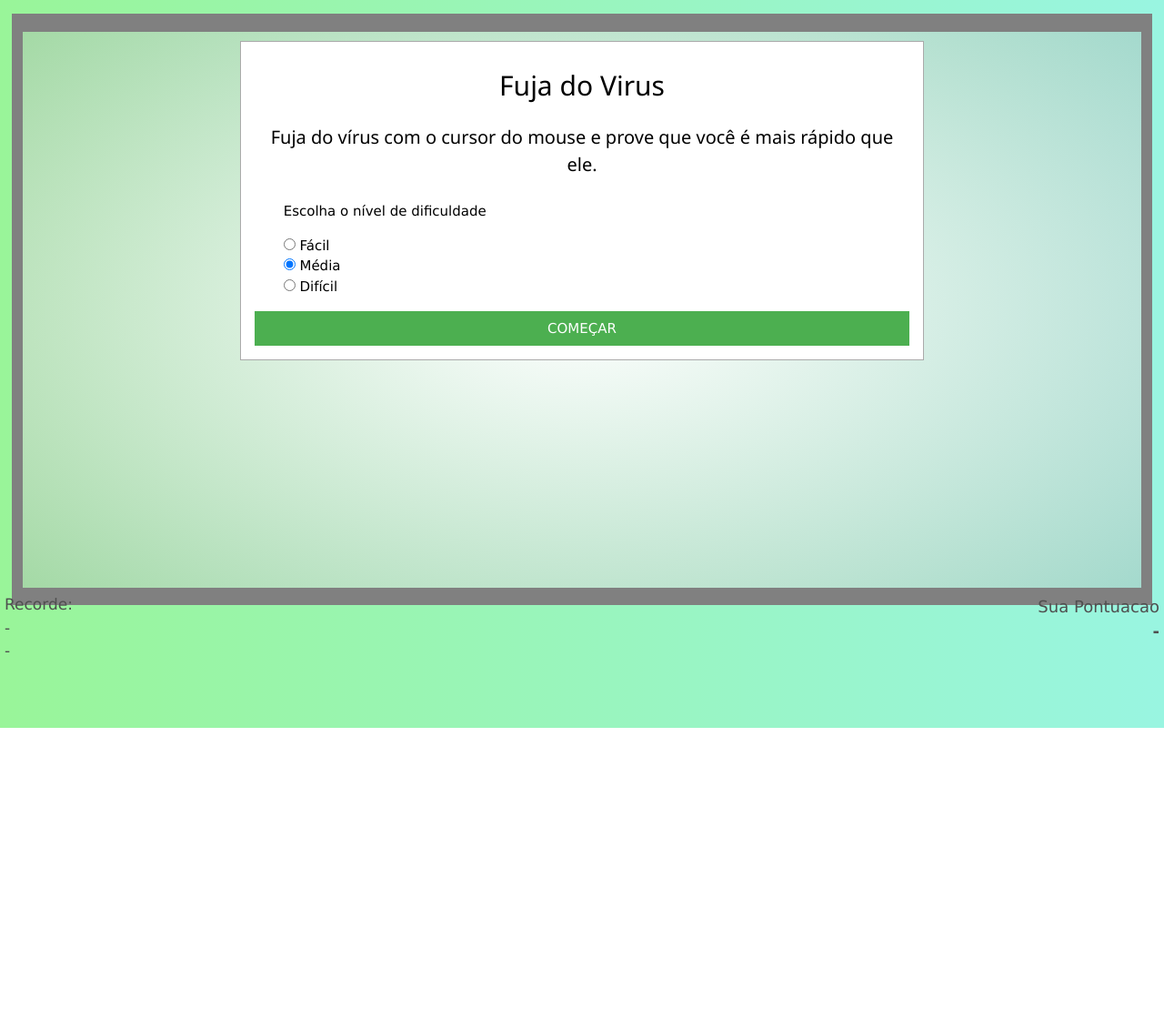
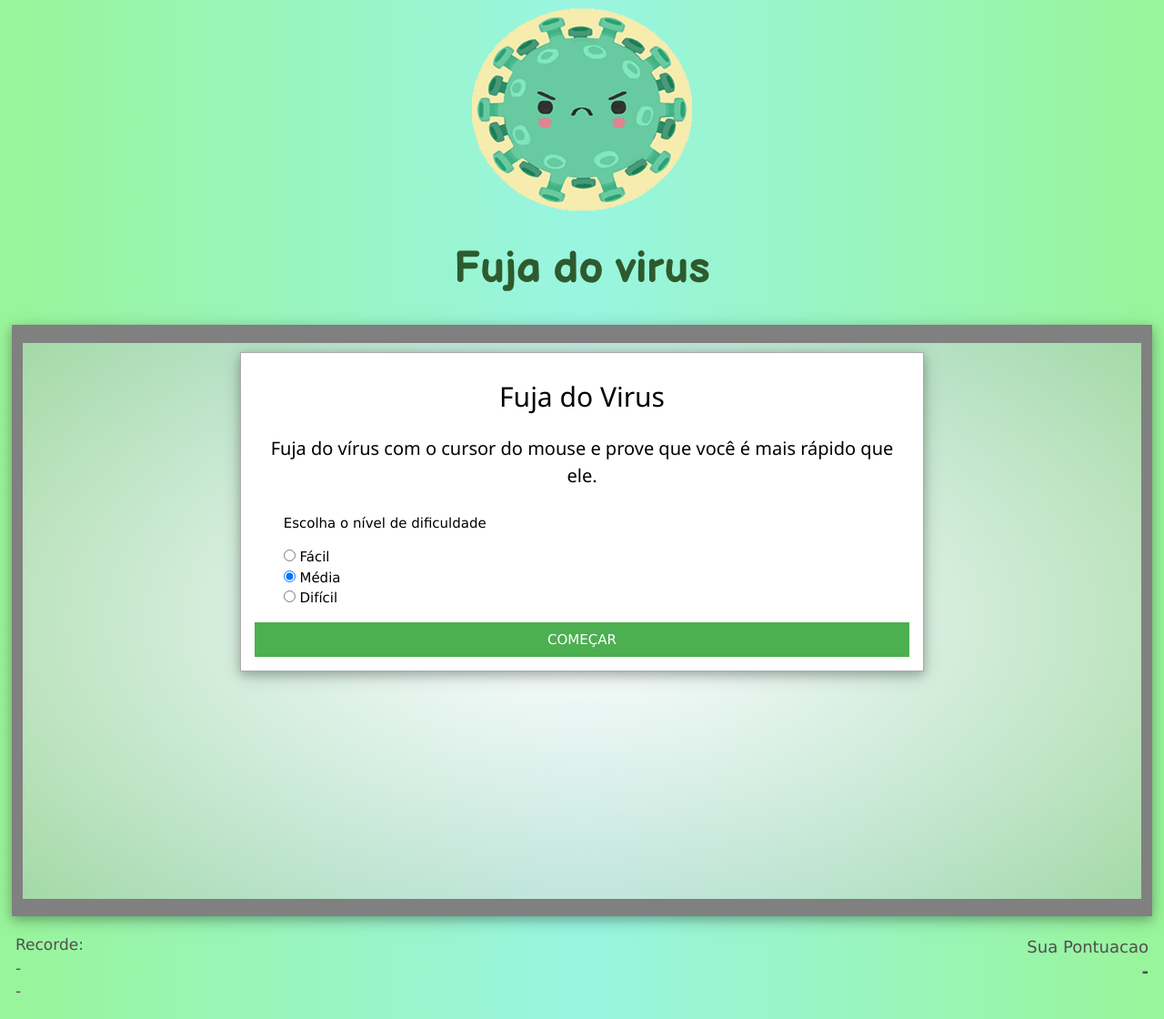
Before and after one commit to YanBasilio/fujadovirus, a PHP site: page / in a window 1280 px wide. Shown: the whole page at 91% size. Before the commit the page ends 800 px from the top, so only its background shows below. Run offline with PHP 8.4, Linux system fonts and the light colour scheme; some libraries are stand-ins or nearby versions.

Commit message:
pequenos ajustes

```diff
--- a/content/css/style.css
+++ b/content/css/style.css
@@ -4,7 +4,7 @@ html{
 }
 
 body{
-    background: linear-gradient(to right, rgba(0,230,0,0.4), rgba(0,230,180,0.4));
+    background: linear-gradient(to right, rgba(0,230,0,0.4), rgba(0,230,180,0.4), rgba(0,230,0,0.4));
 }
 
 .div-adsense{
@@ -38,23 +38,19 @@ body{
 }
 
 #div-recorde{
-    position: fixed;
-    height: 20%;
-    bottom: 5px;
-    left: 5px;
     font-size: 18px;
     color: #4f4f4f;
     text-align: left;
+    float: left;
+    margin: 17px;
 }
 
 #div-pontuacao{
-    position: fixed;
-    height: 20%;
-    bottom: 5px;
-    right: 5px;
     font-size: 18px;
     color: #4f4f4f;
     text-align: right;
+    float: right;
+    margin: 17px;
 }
 
 #recorde-atual{
@@ -130,3 +126,10 @@ body{
     position: absolute;
     z-index: 3;
 }
+
+#titulo{
+    font-size: 48px;
+    font-family: 'Balsamiq Sans', cursive;
+    font-weight: 600;
+    color: #2e5a2e;
+}
--- a/content/js/script.js
+++ b/content/js/script.js
@@ -67,7 +67,6 @@ function contagem_regressiva(){
 
     $('.virus').remove();
     bool = true;
-    desbloqueado = true;
     parado = 0;
     qtd_virus = 0;
 
@@ -79,6 +78,7 @@ function contagem_regressiva(){
         $('#regressiva').html("FUJA!!");
         setTimeout(()=>{
             $('#regressiva').attr('style', 'display:none');
+            desbloqueado = true;
             inicia_jogo();
         }, 1000);
     }
@@ -111,14 +111,13 @@ function inicia_jogo(){
         mouse_x = mouse.clientX;
         mouse_y = mouse.clientY;
         parado = 0;
+        var tg = mouse.target;
 
-        if(mouse_y < 10 || mouse_y >= campo_h || mouse_x < 10 || mouse_x >= tela.x){
-            console.log('aqui');
+        if($(tg).attr('id') != 'campo'){
             perde_partida('saiu_tela');
         }
 
         $('.parede_campo').on('mouseenter', function(){
-            console.log('aqui2');
             perde_partida('saiu_tela');
         });
 
--- a/index.php
+++ b/index.php
@@ -10,91 +10,27 @@
         <meta name="author" content="Yan T. Basilio" />
         <link rel="icon" href="content/img/virus.ico" />
         <title>Fuja do Virus</title>
+        <link href="https://fonts.googleapis.com/css2?family=Balsamiq+Sans:wght@700&display=swap" rel="stylesheet">
         <link rel="stylesheet" href="content/css/w3.css?<?=strtotime(date('Y-m-d H:i:s'))?>">
         <link rel="stylesheet" type="text/css" href="content/css/style.css?<?=strtotime(date('Y-m-d H:i:s'))?>" />
     </head>
     <body>
+        <div id="container_principio" class="w3-container">
+            <div class="w3-center">
+                <img src="content/img/coroninha.png" style="width:250px;"/>
+                <h2 id="titulo" class="w3">Fuja do virus</h2>
+            </div>
+        </div>
+
         <div id="regressiva"></div>
-        <!-- MODAL INCIO -->
-        <!-- <div id="modal_inicio" class="w3-modal">
-            <div class="w3-modal-content">
-                <div class="w3-container">
-                    <header class="w3-container ">
-                        <h2 class="w3-center">Fuja do Virus</h2>
-                    </header>
-                    <div class="w3-container" style="margin-bottom: 15px">
-                        <h4 class=" w3-center">Fuja do vírus com o cursor do mouse e prove que você é mais rápido que ele.</h4>
-                        <div class="w3-container">
-                            <p>Escolha o nível de dificuldade</p>
-                            <div>
-                                <input id="dificuldade_facil" type="radio" name="dificuldade" value="facil">
-                                <label id="label_facil" for="dificuldade_facil">Fácil</label>
-                            </div>
-                            <div>
-                                <input id="dificuldade_media" type="radio" name="dificuldade" value="media" checked>
-                                <label id="label_media" for="dificuldade_media">Média</label>
-                            </div>
-                            <div>
-                                <input id="dificuldade_dificil" type="radio" name="dificuldade" value="dificil">
-                                <label id="label_dificil" for="dificuldade_dificil">Difícil</label>
-                            </div>
-                        </div>
-                    </div>
-                    <footer class="w3-container" style="margin-bottom: 15px">
-                        <button class="w3-button w3-green w3-col" onclick="contagem_regressiva()">COMEÇAR</button>
-                    </footer>
-                </div>
-            </div>
-        </div>  -->
-        <!-- /MODAL INCIO -->
 
-        <!-- MODAL RECORDE -->
-        <div id="modal_recorde" class="w3-modal">
-            <div class="w3-modal-content">
-                <div class="w3-container">
-                    <header class="w3-container ">
-                        <h2 class="w3-center">RECORDE!!!</h2>
-                    </header>
-                    <div class="w3-container  w3-center" style="margin-bottom: 15px">
-                        <h3 class=" w3-center">Uaal!! Você bateu o último recorde na dificuldade <b id="nivel_recorde">-</b>.</h3>
-
-                        <p>O recorde era de <b id="recorde_antigo"></b> e você superou com <b id="recorde_novo"></b> virus.</p>
-
-                        <h4>Informe o seu nome para entrar para o nosso livro dos recordes!</h4>
-                        <input id="ipt_nome" type="text" value="">
-                    </div>
-                    <footer class="w3-container" style="margin-bottom: 15px">
-                        <button class="w3-button w3-green w3-col" onclick="salvar_recorde()">Salvar e Jogar Novamente</button>
-                    </footer>
-                </div>
-            </div>
-        </div> <!-- /MODAL RECORDE -->
-
-
-        <!-- MODAL PERDA -->
-        <div id="modal_perda" class="w3-modal">
-            <div class="w3-modal-content">
-                <div class="w3-container">
-                    <header class="w3-container ">
-                        <h2 id="titu-perda" class="w3-center"></h2>
-                    </header>
-                    <div class="w3-container w3-center" style="margin-bottom: 15px">
-                         <h3 id="mensagem_perda"></h3>
-                    </div>
-                    <footer class="w3-container" style="margin-bottom: 15px">
-                        <button class="w3-button w3-green w3-col" onclick="reiniciar_jogo()">Jogar Novamente</button>
-                    </footer>
-                </div>
-            </div>
-        </div> <!-- / MODAL PERDA -->
-
-        <div id="campo" class="w3-col">
+        <div id="campo" class="w3-card-4">
             <div id="parede_campo_top" class="parede_campo"></div>
             <div id="parede_campo_right" class="parede_campo"></div>
             <div id="parede_campo_bottom" class="parede_campo"></div>
             <div id="parede_campo_left" class="parede_campo"></div>
 
-            <div id="modal_inicio" class="w3-container">
+            <div id="modal_inicio" class="w3-container w3-card-4">
                 <h2 class="w3-center">Fuja do Virus</h2>
                 <div class="w3-container" style="margin-bottom: 15px">
                     <h4 class=" w3-center">Fuja do vírus com o cursor do mouse e prove que você é mais rápido que ele.</h4>
@@ -136,6 +72,46 @@
                (adsbygoogle = window.adsbygoogle || []).push({});
           </script>
         </div>
+
+        <!-- MODAL RECORDE -->
+        <div id="modal_recorde" class="w3-modal">
+            <div class="w3-modal-content">
+                <div class="w3-container">
+                    <header class="w3-container ">
+                        <h2 class="w3-center">RECORDE!!!</h2>
+                    </header>
+                    <div class="w3-container  w3-center" style="margin-bottom: 15px">
+                        <h3 class=" w3-center">Uaal!! Você bateu o último recorde na dificuldade <b id="nivel_recorde">-</b>.</h3>
+
+                        <p>O recorde era de <b id="recorde_antigo"></b> e você superou com <b id="recorde_novo"></b> virus.</p>
+
+                        <h4>Informe o seu nome para entrar para o nosso livro dos recordes!</h4>
+                        <input id="ipt_nome" type="text" value="">
+                    </div>
+                    <footer class="w3-container" style="margin-bottom: 15px">
+                        <button class="w3-button w3-green w3-col" onclick="salvar_recorde()">Salvar e Jogar Novamente</button>
+                    </footer>
+                </div>
+            </div>
+        </div> <!-- /MODAL RECORDE -->
+
+
+        <!-- MODAL PERDA -->
+        <div id="modal_perda" class="w3-modal">
+            <div class="w3-modal-content">
+                <div class="w3-container">
+                    <header class="w3-container ">
+                        <h2 id="titu-perda" class="w3-center"></h2>
+                    </header>
+                    <div class="w3-container w3-center" style="margin-bottom: 15px">
+                         <h3 id="mensagem_perda"></h3>
+                    </div>
+                    <footer class="w3-container" style="margin-bottom: 15px">
+                        <button class="w3-button w3-green w3-col" onclick="reiniciar_jogo()">Jogar Novamente</button>
+                    </footer>
+                </div>
+            </div>
+        </div> <!-- / MODAL PERDA -->
     </body>
 
     <!-- FIREBASE -->
```
